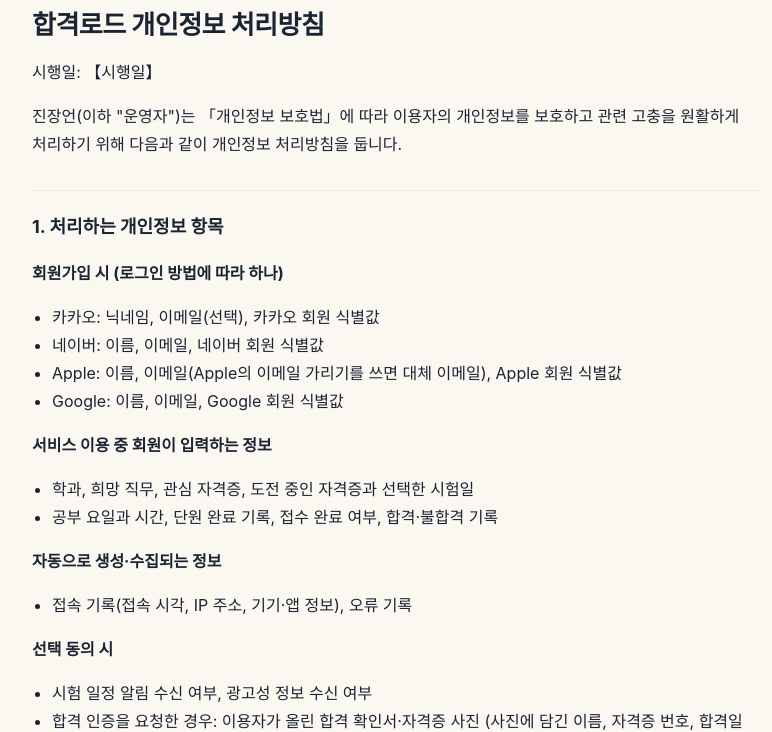
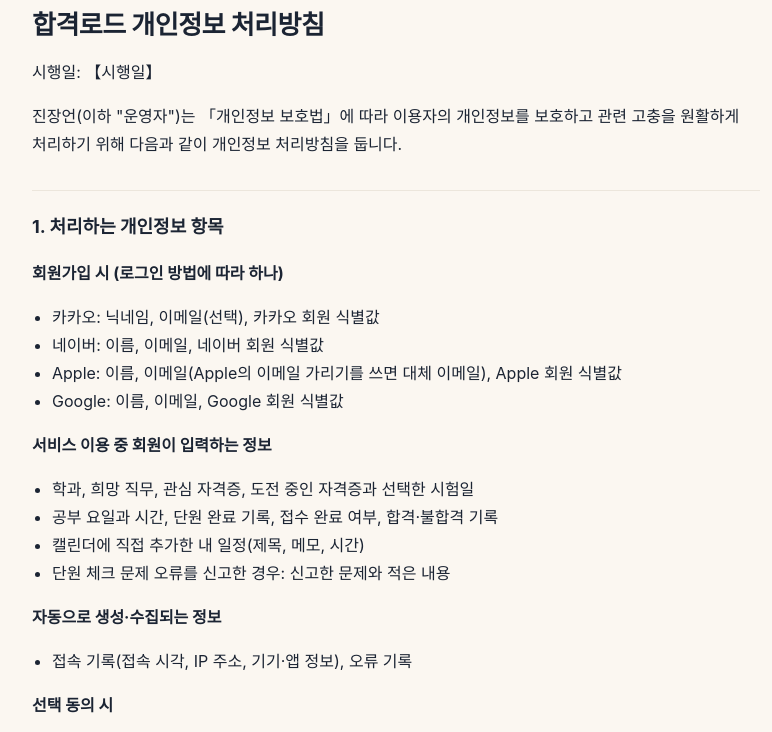
Before and after one commit to hapgyeokroad/hapgyeokroad.github.io, a plain HTML site: page privacy.html in a window 1280 px wide. Shown: the part 78-810 px from the top of the page, without its empty margins (244-1016 px from the left). Drawn offline with Linux system fonts and the light colour scheme.

Commit message:
Add files via upload

```diff
--- a/privacy.html
+++ b/privacy.html
@@ -49,6 +49,8 @@ footer{margin-top:48px;color:var(--muted);font-size:13px}
 <ul>
 <li>학과, 희망 직무, 관심 자격증, 도전 중인 자격증과 선택한 시험일</li>
 <li>공부 요일과 시간, 단원 완료 기록, 접수 완료 여부, 합격·불합격 기록</li>
+<li>캘린더에 직접 추가한 내 일정(제목, 메모, 시간)</li>
+<li>단원 체크 문제 오류를 신고한 경우: 신고한 문제와 적은 내용</li>
 </ul>
 <p><strong>자동으로 생성·수집되는 정보</strong></p>
 <ul>
```
